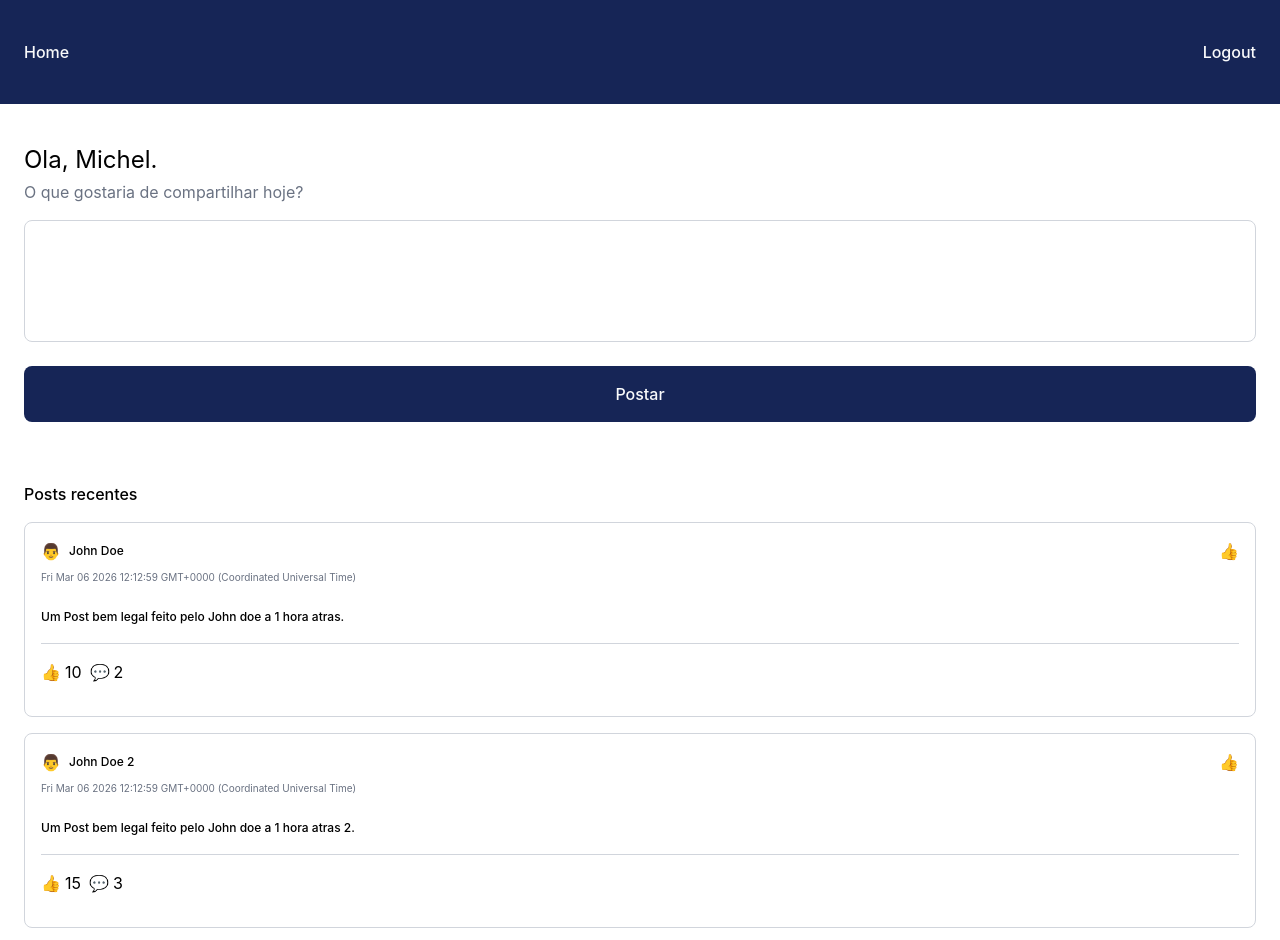
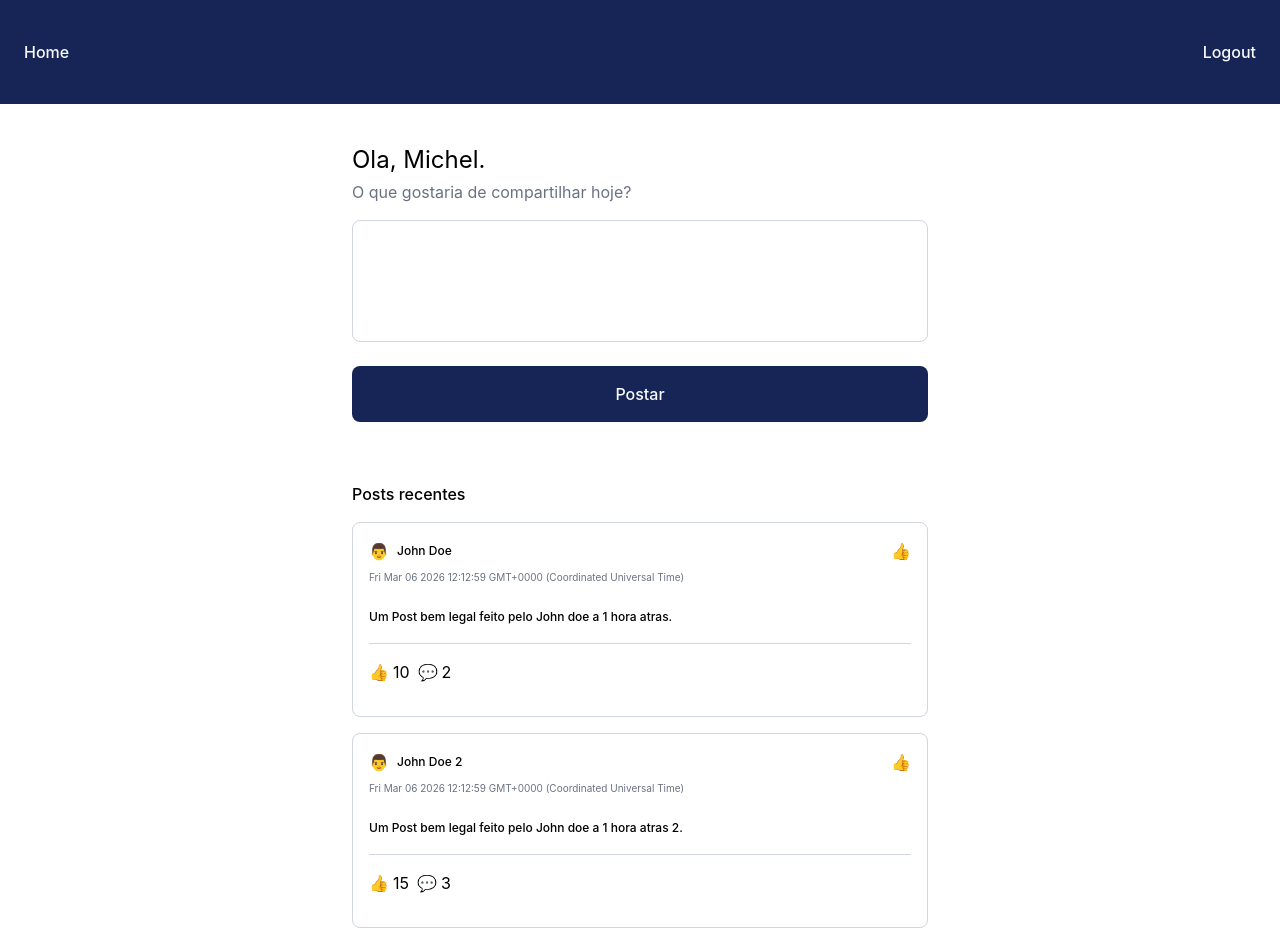
Before and after one commit to michelzaum/sayit, a React (Vite) app in the folder web/: page / in a window 1280 px wide. Built offline with nearby package versions, Linux system fonts and the light colour scheme.

Commit message:
feat: implement desktop layout in feed page

```diff
--- a/web/src/pages/feed/index.tsx
+++ b/web/src/pages/feed/index.tsx
@@ -6,7 +6,8 @@ export function Feed() {
   const posts = mockPosts;
 
   return (
-    <div className="flex flex-col gap-12 mt-10 px-6">
+    <div className="flex justify-center gap-12 mt-10 px-6">
+      <div className="w-full sm:max-w-xl flex flex-col gap-12">
         <CreatePost authorName="Michel" />
 
         <div className="flex flex-col gap-4 py-3">
@@ -24,5 +25,6 @@ export function Feed() {
           ))}
         </div>
       </div>
+    </div>
   );
 }
```
Lines whose indentation alone changed are shown as unchanged.
